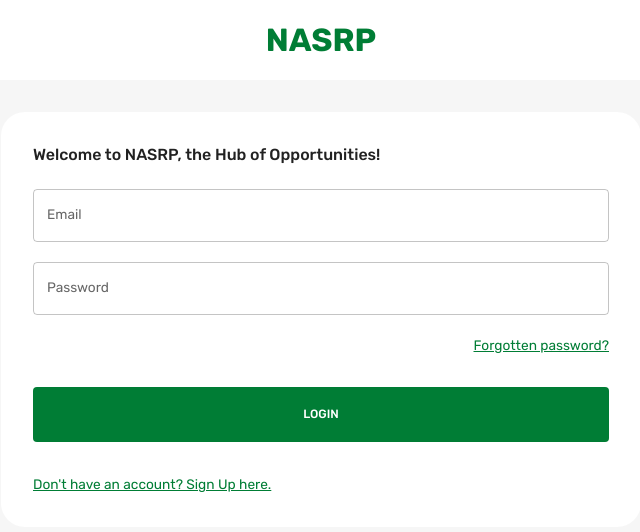
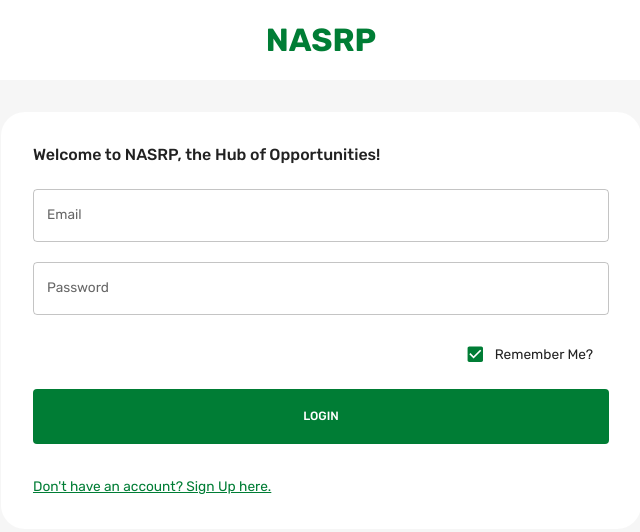
Before and after one commit to Sagarr124/nasrp, a React (Create React App) app in the folder client/: page /login in a window 1280 px wide. Shown: the top 532 px of the page, without its empty margins (319-959 px from the left). Built offline with nearby package versions, Linux system fonts and the light colour scheme.

Commit message:
Remeber Me button added

```diff
--- a/client/src/scenes/loginPage/Form.jsx
+++ b/client/src/scenes/loginPage/Form.jsx
@@ -1,11 +1,12 @@
 import { useState } from "react";
 import {
   Box,
-  Stack,
   Button,
   TextField,
   useMediaQuery,
   Typography,
+  FormControlLabel,
+  Checkbox,
   Snackbar,
   Alert,
   useTheme,
@@ -35,10 +36,6 @@ const loginSchema = yup.object().shape({
   password: yup.string().required("required"),
 });
 
-const forgotPasswordSchema = yup.object().shape({
-  email: yup.string().email("invalid email").required("required"),
-});
-
 const initialValuesRegister = {
   fullName: "",
   userName: "",
@@ -55,10 +52,6 @@ const initialValuesLogin = {
   password: "",
 };
 
-const initialValuesForgotPassword = {
-  email: "",
-};
-
 const Form = () => {
   const [pageType, setPageType] = useState("login");
   const { palette } = useTheme();
@@ -67,7 +60,6 @@ const Form = () => {
   const isNonMobile = useMediaQuery("(min-width:600px)");
   const isLogin = pageType === "login";
   const isRegister = pageType === "register";
-  const isForgotPassword = pageType === "forgot";
   const [snackbarOpen, setSnackbarOpen] = useState(false);
   const [snackbarMessage, setSnackbarMessage] = useState("");
 
@@ -123,12 +115,9 @@ const Form = () => {
     onSubmitProps.resetForm();
   };
 
-  const forgotPassword = async (values, onSubmitProps) => {};
-
   const handleFormSubmit = async (values, onSubmitProps) => {
     if (isLogin) await login(values, onSubmitProps);
     if (isRegister) await register(values, onSubmitProps);
-    if (isForgotPassword) await forgotPassword(values, onSubmitProps);
   };
 
   return (
@@ -137,16 +126,12 @@ const Form = () => {
       initialValues={
         isLogin
           ? initialValuesLogin
-          : isRegister
-          ? initialValuesRegister
-          : initialValuesForgotPassword
+          : initialValuesRegister
       }
       validationSchema={
         isLogin
           ? loginSchema
-          : isRegister
-          ? registerSchema
-          : forgotPasswordSchema
+          : registerSchema
       }
     >
       {({
@@ -304,39 +289,7 @@ const Form = () => {
                   helperText={touched.password && errors.password}
                   sx={{ gridColumn: "span 4" }}
                 />
-                <Typography
-                  onClick={() => {
-                    setPageType("forgot");
-                    resetForm();
-                  }}
-                  sx={{
-                    textDecoration: "underline",
-                    color: palette.primary.main,
-                    textAlign: "right",
-                    "&:hover": {
-                      cursor: "pointer",
-                      color: palette.primary.light,
-                    },
-                    gridColumn: "span 4",
-                  }}
-                >
-                  {isLogin && "Forgotten password?"}
-                </Typography>
-              </>
-            )}
-
-            {isForgotPassword && (
-              <>
-                <TextField
-                  label="Enter email address"
-                  onBlur={handleBlur}
-                  onChange={handleChange}
-                  value={values.email}
-                  name="email"
-                  error={Boolean(touched.email) && Boolean(errors.email)}
-                  helperText={touched.email && errors.email}
-                  sx={{ gridColumn: "span 4" }}
-                />
+                {isLogin && <FormControlLabel sx={{gridColumn: "span 4", justifyContent: "right", mt: "0rem", mb: "-1rem" }} control={<Checkbox defaultChecked />} label="Remember Me?" />}
               </>
             )}
           </Box>
@@ -388,40 +341,6 @@ const Form = () => {
                 </Snackbar>
               </>
             )}
-
-            {isForgotPassword && (
-              <Stack direction="row" justifyContent={"right"}>
-                <Button
-                  onClick={() => {
-                    setPageType("login");
-                    resetForm();
-                  }}
-                  sx={{
-                    m: "2rem 0",
-                    p: "1rem 2rem",
-                    color: palette.background.main,
-                    "&:hover": { color: palette.primary.main },
-                  }}
-                  variant="outlined"
-                >
-                  Cancel
-                </Button>
-                <Button
-                  type="submit"
-                  sx={{
-                    m: "2rem 0",
-                    p: "1rem 2rem",
-                    marginLeft: "2rem",
-                    backgroundColor: palette.primary.main,
-                    color: palette.background.alt,
-                    "&:hover": { color: palette.primary.main },
-                  }}
-                  variant="outlined"
-                >
-                  Verify
-                </Button>
-              </Stack>
-            )}
           </Box>
         </form>
       )}
```
